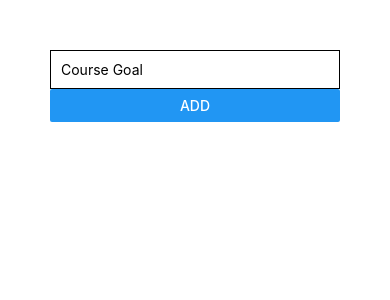
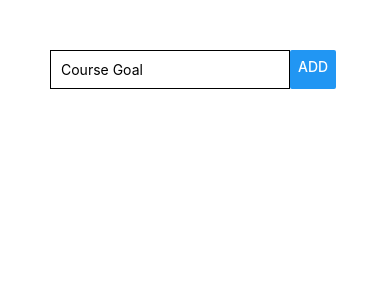
Before and after one commit to vinothsmart/reactnative, a React Native app: screen / in a window 390 px wide. Shown: the top 300 px of the page. Built offline with nearby package versions, Linux system fonts and the light colour scheme.

Commit message:
flexdirection added

```diff
--- a/App.js
+++ b/App.js
@@ -9,7 +9,7 @@ export default function App() {
     //   <Button title="Change Text" onPress={() => setOutputText('Text Changed')}/>
     // </View>
     <View style={{padding:50}}>
-      <View>
+      <View style={{flexDirection: 'row'}}>
         <TextInput
           placeholder="Course Goal"
           style={{borderColor:  'black', borderWidth: 1, padding: 10}}
```
